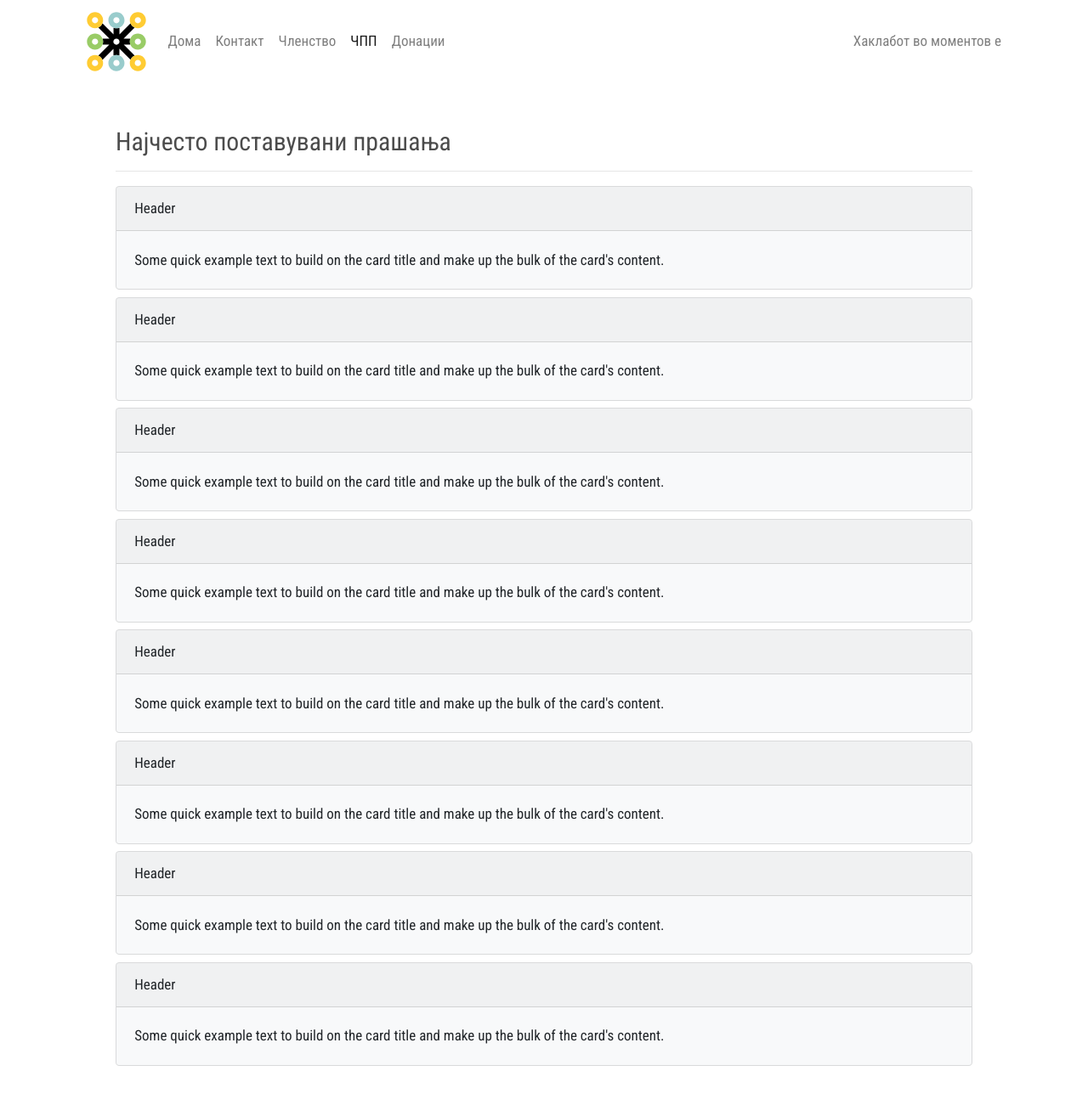
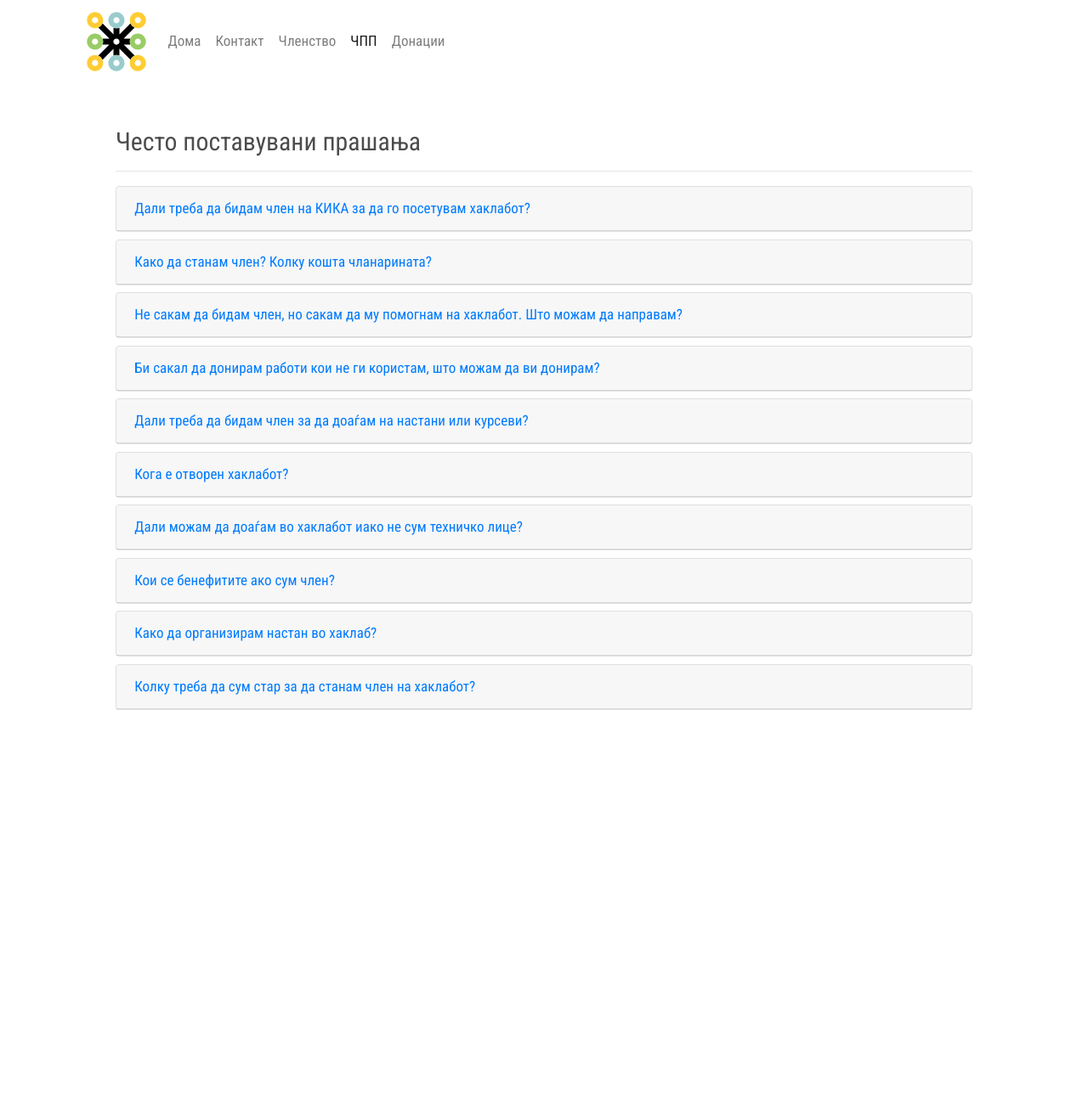
Before and after one commit to skopjehacklab/hackerspace, a Jekyll site: the page built from faq.html, in a window 1280 px wide. Shown: the whole page at 85% size. Built offline with Jekyll 4.4.1, drawn with Linux system fonts in a browser that asks for light colours; nearby versions of some CDN libraries; after the commit the page ends 900 px from its top, so only the background shows below that.

Commit message:
neighbors, faq, status and some home page tweaks

```diff
--- a/_config.yml
+++ b/_config.yml
@@ -2,11 +2,32 @@
 description: "#SkopjeHacklab website"
 baseurl: ""
 url: "" # the base hostname & protocol e.g. http://example.com
-twitter_username: 2cmk
-github_username:  skopjehacklab
+
+# Links
+facebook: "https://facebook.com/skopjehacklab"
+twitter: "https://twitter.com/2cmk"
+github: "https://github.com/skopjehacklab"
+mailing_list: "https://lists.softver.org.mk/listinfo/ossm-members"
+IRC: "https://webchat.freenode.net/?channels=lugola"
 
 permalink: pretty
 
+# Neighbors
+neighbors:
+  - name: "Prishtina Hackerspace in Prishtina, Kosovo"
+    url: "http://www.prishtinahackerspace.org/"
+  - name: "Hacklab Belgrade in Belgrade, Serbia"
+    url: "https://oosm.org/"
+  - name: "OpenLabs Albania in Tirana, Albania"
+    url: "https://openlabs.cc/en/"
+  - name: "Bonevet Makerspace in Gjakova, Kosovo"
+    url: "https://www.bonevet.org/"
+  - name: "Init Lab in Sofia, Bulgaria"
+    url: "https://initlab.org/"
+  - name: "Hackerspace.gr in Athens, Greece"
+    url: "https://www.hackerspace.gr"
+
+# NavBar
 navigation:
   - title: "Дома"
     url: "/"
@@ -19,6 +40,32 @@
   - title: "Донации"
     url: "/donations/"
 
+
+# Every FAQ needs to have an unique id
+# Also, in order for a new FAQ to be rendered
+# you need to rebuild the website
+faq:
+  - title: "Дали треба да бидам член на КИКА за да го посетувам хаклабот?"
+    description: "A1"
+  - title: "Како да станам член? Колку кошта чланарината?"
+    description: "A2"
+  - title: "Не сакам да бидам член, но сакам да му помогнам на хаклабот. Што можам да направам?"
+    description: "A3"
+  - title: "Би сакал да донирам работи кои не ги користам, што можам да ви донирам?"
+    description: "A4"
+  - title: "Дали треба да бидам член за да доаѓам на настани или курсеви?"
+    description: "A5"
+  - title: "Кога е отворен хаклабот?"
+    description: "A6"
+  - title: "Дали можам да доаѓам во хаклабот иако не сум техничко лице?"
+    description: "A7"
+  - title: "Кои се бенефитите ако сум член?"
+    description: "A8"
+  - title: "Како да организирам настан во хаклаб?"
+    description: "A9"
+  - title: "Колку треба да сум стар за да станам член на хаклабот?"
+    description: "A10"
+
 # Build settings
 markdown: kramdown
 plugins:
--- a/_includes/head.html
+++ b/_includes/head.html
@@ -3,7 +3,7 @@
   <meta http-equiv="X-UA-Compatible" content="IE=edge">
   <meta name="viewport" content="width=device-width, initial-scale=1, shrink-to-fit=no">
   <meta name="description" content="Официјален веб-сајт на хаклабот КИКА. Следни настани, предавања, што е КИКА итн.">
-  <title>Дома | Хаклаб КИКА </title>
+  <title>{{ page.title }} | СподелиЗнаење </title>
 
   <!-- Favicons -->
   <link rel="shortcut icon" href="/assets/img/kika-hacklab-favicon.ico" sizes="16x16 32x32 48x48" type="image/x-icon">
--- a/_includes/header.html
+++ b/_includes/header.html
@@ -17,7 +17,7 @@
                     </li>
             {% endfor %}
         </ul>
-        <span class="navbar-text">Хаклабот во моментов е <span id="status"></span></span>
+        <span class="navbar-text"></span>
     </div>
 
     <!-- {% for item in site.navigation %}
--- a/faq.html
+++ b/faq.html
@@ -1,77 +1,31 @@
 ---
 layout: default
 permalink: /faq/
+title: "ЧПП"
 ---
 
 <div class="faq">
-<h3>Најчесто поставувани прашања</h3>
-<hr>
+    <h3>Често поставувани прашања</h3>
+    <hr>
 
-<div class="card bg-light mt-2 mb-2">
-    <div class="card-header">Header</div>
-    <div class="card-body">
+    <div id="accordion">
+    {% assign id = 0 %}
+    {% for question in site.faq %}
 
-        <p class="card-text">Some quick example text to build on the card title and make up the bulk of the card's
-            content.</p>
+        <div class="card mt-2 mb-2">
+            <div class="card-header">
+                <a class="collapsed card-link" data-toggle="collapse" href="#collapse-{{id}}">{{ question.title }}</a>
+            </div>
+            <div id="collapse-{{id}}" class="collapse" data-parent="#accordion">
+                <div class="card-body">{{ question.description }}</div>
+            </div>
+        </div>
+
+        {% capture id %}{{ id | plus:1 }}{% endcapture %}
+    {% endfor %}
     </div>
 </div>
-<div class="card bg-light mb-2">
-    <div class="card-header">Header</div>
-    <div class="card-body">
 
-        <p class="card-text">Some quick example text to build on the card title and make up the bulk of the card's
-            content.</p>
-    </div>
-</div>
-<div class="card bg-light mb-2">
-    <div class="card-header">Header</div>
-    <div class="card-body">
-
-        <p class="card-text">Some quick example text to build on the card title and make up the bulk of the card's
-            content.</p>
-    </div>
-</div>
-<div class="card bg-light mb-2">
-    <div class="card-header">Header</div>
-    <div class="card-body">
-
-        <p class="card-text">Some quick example text to build on the card title and make up the bulk of the card's
-            content.</p>
-    </div>
-</div>
-<div class="card bg-light mb-2">
-    <div class="card-header">Header</div>
-    <div class="card-body">
-
-        <p class="card-text">Some quick example text to build on the card title and make up the bulk of the card's
-            content.</p>
-    </div>
-</div>
-<div class="card bg-light mb-2">
-    <div class="card-header">Header</div>
-    <div class="card-body">
-
-        <p class="card-text">Some quick example text to build on the card title and make up the bulk of the card's
-            content.</p>
-    </div>
-</div>
-<div class="card bg-light mb-2">
-    <div class="card-header">Header</div>
-    <div class="card-body">
-
-        <p class="card-text">Some quick example text to build on the card title and make up the bulk of the card's
-            content.</p>
-    </div>
-</div>
-<div class="card bg-light mb-2">
-    <div class="card-header">Header</div>
-    <div class="card-body">
-
-        <p class="card-text">Some quick example text to build on the card title and make up the bulk of the card's
-            content.</p>
-    </div>
-</div>
-</div>
 <!--
 <div class="row mt-4">
         <div class="col">
--- a/js/status.js
+++ b/js/status.js
@@ -13,15 +13,15 @@
     if (request.status >= 200 && request.status < 400) {
 
         if (JSON.parse(request.responseText).results[0].series[0].values[0][1] == "OPEN") {
-            status = '<span style="color: green">отворен</span> :-)';
+            status = 'Хаклабот во моментов е <span style="color: green;">отворен</span> :-)';
         } else {
-            status = '<span style="color: red">затворен</span> :-(';
+            status = 'Хаклабот во моментов е <span style="color: red;">затворен</span> :-(';
         }
     } else {
         // Reached the target server, but it returned an error
     }
 
-    $("#status").html(status);
+    $(".navbar-text").html(status);
 };
 
 request.onerror = function () {
```
Also changed, not shown: index.html (+62 -35 lines).
